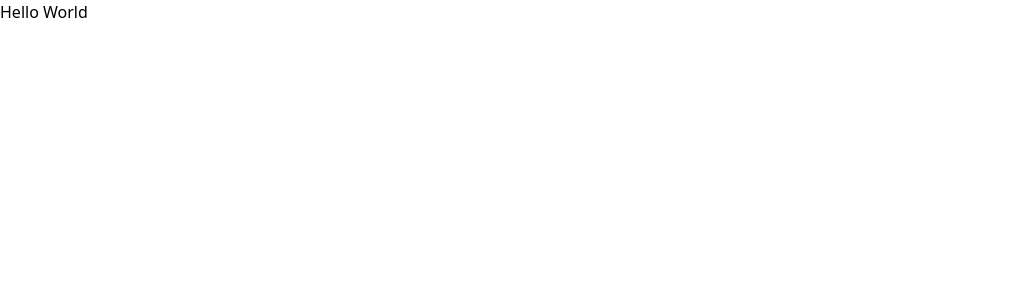
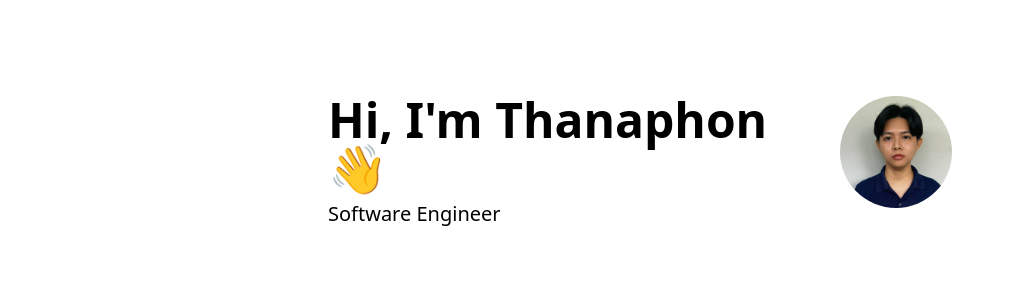
Before and after one commit to thanaphon-namj/thanaphon-namj.github.io, a React (Vite) app: page / in a window 1280 px wide. Shown: the top 300 px of the page, without its empty margins (0-1014 px from the left). Built offline with nearby package versions, Linux system fonts and the light colour scheme.

Commit message:
Add Intro section

```diff
--- a/src/App.jsx
+++ b/src/App.jsx
@@ -1,8 +1,12 @@
+import Intro from "./Sections/Intro";
+
 function App() {
   return (
-    <>
-      <div>Hello World</div>
-    </>
+    <div className="max-w-2xl mx-auto px-6 py-12 sm:py-24 font-sans antialiased">
+      <div className="flex flex-col space-y-10">
+        <Intro />
+      </div>
+    </div>
   );
 }
 
--- /dev/null
+++ b/src/Sections/Intro.jsx
@@ -0,0 +1,21 @@
+import me from "../Assets/me.jpg";
+
+function Intro() {
+  return (
+    <section>
+      <div className="flex justify-between gap-2">
+        <div className="flex flex-col flex-1 space-y-2">
+          <div className="font-bold text-3xl sm:text-4xl xl:text-5xl/none">
+            Hi, I&apos;m Thanaphon 👋
+          </div>
+          <div className="md:text-xl">Software Engineer</div>
+        </div>
+        <div className="flex size-28 rounded-full overflow-hidden">
+          <img src={me} />
+        </div>
+      </div>
+    </section>
+  );
+}
+
+export default Intro;
```
Also changed, not shown: src/Assets/me.jpg (added).
